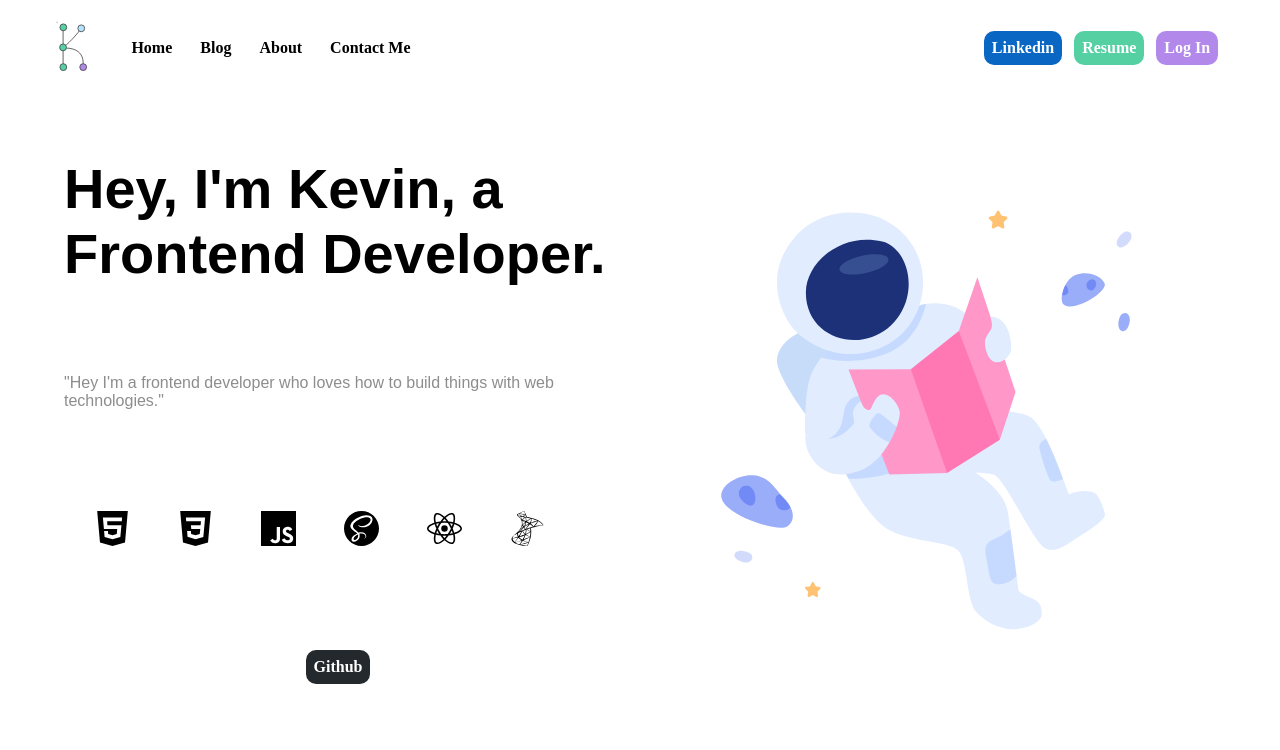
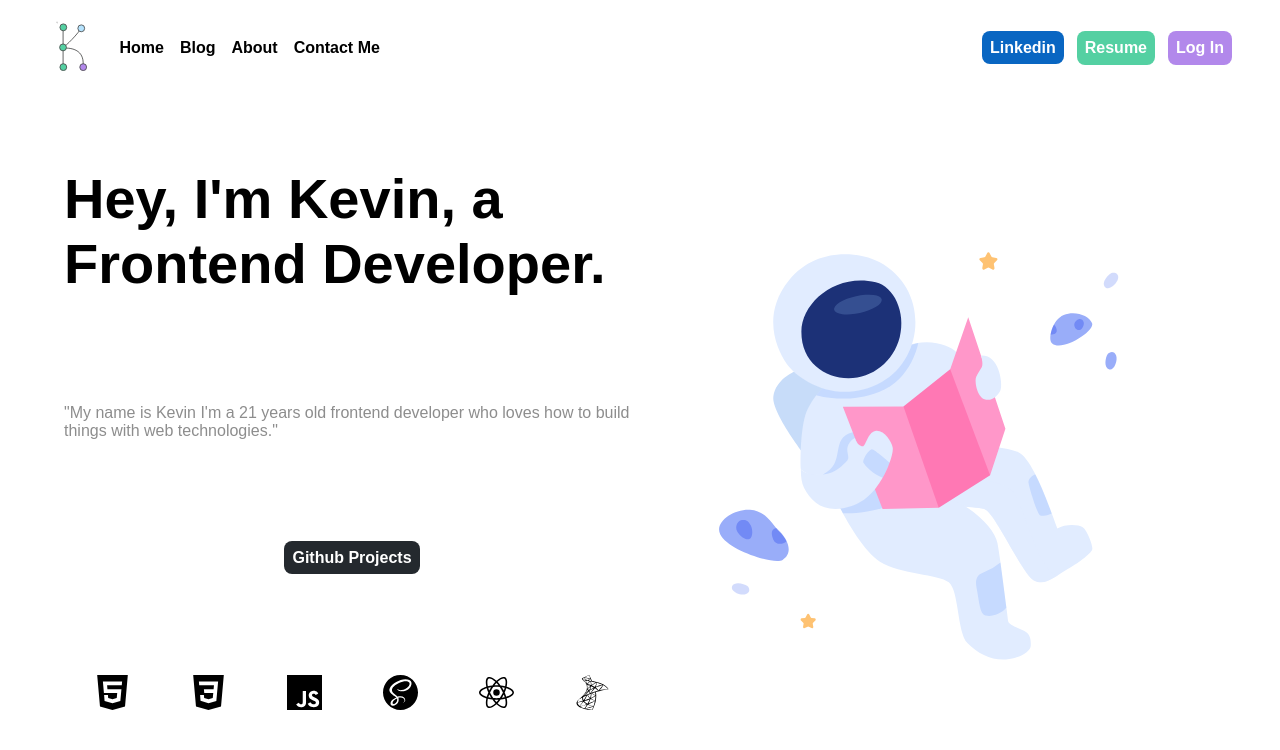
Before and after one commit to kevinmora47/KAMV.github.io, a plain HTML site: page index.html in a window 1280 px wide. Drawn offline with Linux system fonts and the light colour scheme; a web font is replaced by a local one.

Commit message:
Landing page complete structure :D

```diff
--- a/index.html
+++ b/index.html
@@ -16,7 +16,7 @@
       rel="stylesheet"
     />
     <link rel="stylesheet" href="https://use.typekit.net/imk5ygk.css" />
-    <link rel="stylesheet" href="./src/css/index.css" />
+    <link rel="stylesheet" href="./src/css/index/index.css" />
   </head>
   <body>
     <header class="header">
@@ -30,14 +30,16 @@
                 alt="main"
             /></a>
           </li>
-          <li class="menu__item pointer">Home</li>
-          <li class="menu__item pointer">Blog</li>
-          <li class="menu__item pointer">About</li>
-          <li class="menu__item pointer">Contact Me</li>
+          <li class="menu__item">Home</li>
+          <li class="menu__item">Blog</li>
+          <li class="menu__item">About</li>
+          <li class="menu__item">Contact Me</li>
         </ul>
       </nav>
       <ul class="menu">
-        <li class="menu__item menu__item-linkedin pointer">Linkedin</li>
+        <li class="">
+          <a href="" class="menu__item menu__item-linkedin">Linkedin</a>
+        </li>
         <li class="menu__item menu__item-resume pointer">Resume</li>
         <li class="menu__item menu__item-log-in pointer">Log In</li>
       </ul>
@@ -45,16 +47,19 @@
     <main class="main">
       <div class="main__container">
         <div class="sub-container-left">
-          <div class="main__title">
-            <h1 class="main__header">Hey, I'm Kevin, a Frontend Developer.</h1>
+          <div class="title">
+            <h1 class="title__header">Hey, I'm Kevin, a Frontend Developer.</h1>
           </div>
           <div class="main-info">
             <p class="main-desc">
-              "Hey I'm a frontend developer who loves how to build things with
-              web technologies."
+              "My name is Kevin I'm a 21 years old frontend developer who loves
+              how to build things with web technologies."
             </p>
           </div>
-          <div class="main-technologies">
+          <div class="repo">
+            <a href="" class="menu__item repo__item-github">Github Projects</a>
+          </div>
+          <div class="main__technologies">
             <ul class="tech__container">
               <li class="tech__item">
                 <img src="./public/assets/html5.svg" height="35" alt="" />
@@ -80,9 +85,6 @@
               </li>
             </ul>
           </div>
-          <div class="repo">
-            <a href="" class="menu__item repo__item-github">Github</a>
-          </div>
         </div>
         <div class="sub-container-right ilustration">
           <img src="./public/assets/Astronaut.svg" alt="" />
--- a/src/css/index.css
+++ b/src/css/index/index.css
@@ -50,36 +50,25 @@ a {
   padding: var(--lg-pd);
 }
 
-.header__menu {
-  min-width: 200px;
-  /* border: orange solid 1px; */
-}
-
 .menu {
   display: flex;
   align-items: center;
-  justify-content: center;
-  height: 80px;
+  justify-content: space-between;
+  height: 60px;
   min-width: 250px;
-}
-
-.pointer {
-  cursor: pointer;
-}
-
-.pointer:hover {
-  cursor: pointer;
 }
 
 .menu__item {
   padding: var(--x-sm-pd);
-  font-family: myriad-pro sans-serif;
+  font-size: var(--md-text);
   font-weight: 700;
-  font-style: normal;
   color: black;
-  font-size: var(--md-text);
-  margin-right: var(--sm-mg);
-  border-radius: 10px;
+  border-radius: 8px;
+  cursor: pointer;
+}
+
+.menu__item-logo {
+  margin-right: var(--lg-pd);
 }
 
 .menu__item-linkedin {
@@ -134,7 +123,8 @@ a {
 .main__container {
   display: flex;
   width: 100%;
-  height: 90vh;
+  height: 100%;
+  padding: var(--md-pd);
 }
 
 .sub-container-left {
@@ -143,41 +133,34 @@ a {
   align-items: center;
   justify-content: space-around;
   width: 50%;
-  height: 90%;
-  padding: var(--md-pd);
-  /* border: red 1px solid; */
+  height: 100%;
 }
 
-.sub-container-left .repo {
-  display: flex;
-  justify-content: flex-start;
+.title {
+  width: 100%;
 }
 
-.main__title {
-  width: 100%;
-  /* border: red 1px solid; */
+.title__header {
+  font-size: 3.5rem;
 }
 
-.main__header {
-  font-size: 3.5rem;
+.main-desc {
+  margin: 0 auto;
+  color: #8d8d8d;
+  font-weight: 400;
+  font-size: var(--md-text);
+}
+
+.main__technologies {
+  width: 100%;
 }
 
 .tech__container {
   display: flex;
-  min-width: 100%;
-  padding: var(--sm-pd);
-  /* border: blue 1px solid; */
-}
-
-li > img {
-  margin-right: var(--lg-pd);
-}
-
-.main-desc {
-  color: #8d8d8d;
-  font-style: normal;
-  font-weight: 400;
-  font-size: var(--md-text);
+  align-items: center;
+  justify-content: space-around;
+  margin-bottom: 2rem;
+  min-width: 400px;
 }
 
 .sub-container-right {
@@ -185,6 +168,5 @@ li > img {
   align-items: center;
   justify-content: center;
   width: 50%;
-  height: 90%;
-  /* border: red 1px solid; */
+  height: 100%;
 }
```
Also changed, not shown: public/assets/github.svg (added).
